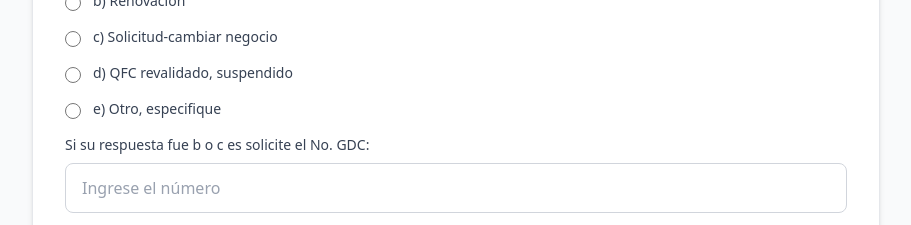
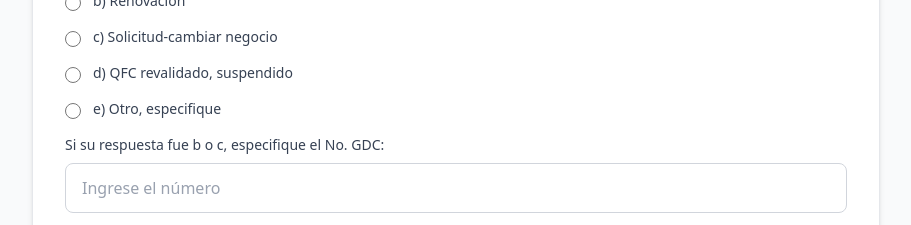
Before and after one commit to xavierjosefs/sgc-productos-controlados, a React app in the folder frontend/: page /solicitud-drogas-clase-b-capa-c in a window 1280 px wide. Shown: the part 1360-1585 px from the top of the page, without its empty margins (184-1095 px from the left). Built offline with nearby package versions, Linux system fonts and the light colour scheme; no server answers; sample sign-in values are in the browser's storage; the HTML template or start-up script is replaced by a standard one.

Commit message:
fix: correct spelling in clase-b-capa-c - 'es solicite' to 'especifique'

```diff
--- a/frontend/src/pages/SolicitudClaseBCapaCActividadesForm.jsx
+++ b/frontend/src/pages/SolicitudClaseBCapaCActividadesForm.jsx
@@ -481,7 +481,7 @@ export default function SolicitudClaseBCapaCActividadesForm() {
 
               <div className="space-y-2">
                 <label className="block text-sm text-gray-700">
-                  Si su respuesta fue b o c es solicite el No. GDC:
+                  Si su respuesta fue b o c, especifique el No. GDC:
                 </label>
                 <input
                   type="text"
```
